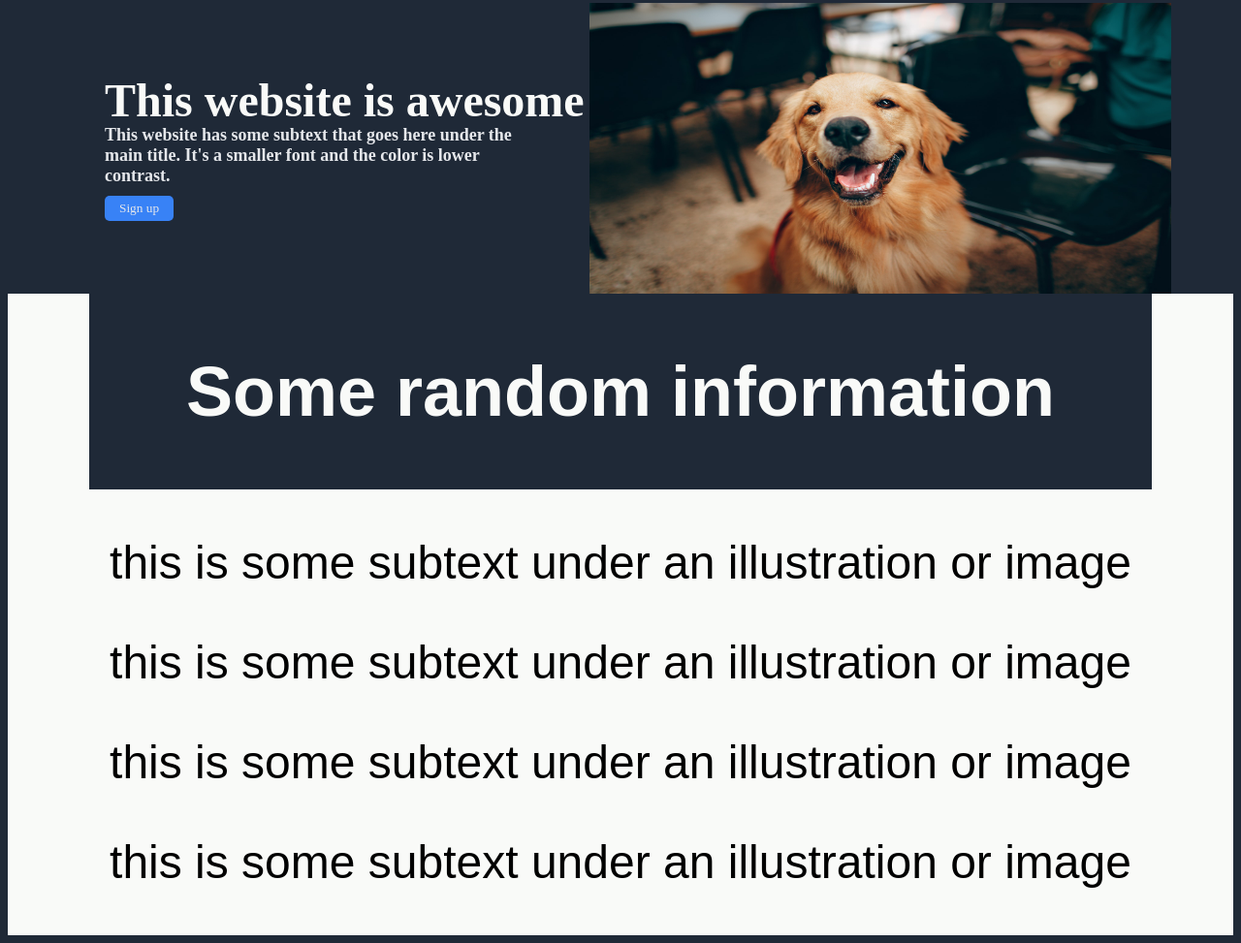
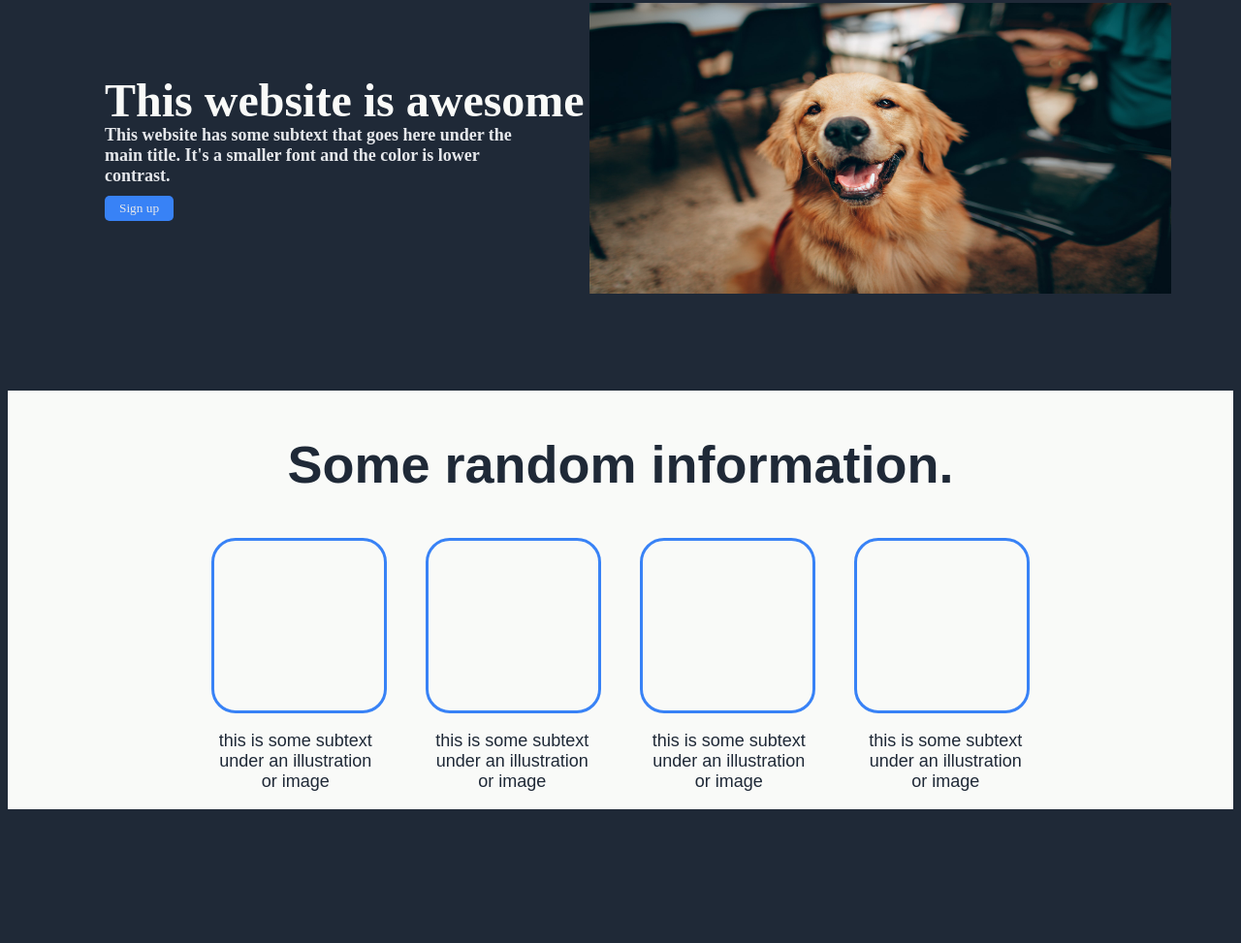
Before and after one commit to VladSava16/Landing_Page, a plain HTML site: page index.html in a window 1280 px wide. Shown: the part 180-1153 px from the top of the page at 97% size. After the commit the page ends 1023 px from the top, so only its background shows below. Drawn offline with Linux system fonts and the light colour scheme.

Commit message:
FINISH SECTION 3
Finished Section 3 but not done the optimal way as the text paragraphs
are not perfectly aligned with the squares but won't bother fixing it.

```diff
--- a/index.html
+++ b/index.html
@@ -28,7 +28,7 @@
     </div>
     <div class="section2">
         <div class="header">
-            <h2>Some random information</h2>
+            <h2>Some random information.</h2>
         </div>
         <div class="section2-pictures">
             <div class="section2-element"></div>
--- a/styles.css
+++ b/styles.css
@@ -32,6 +32,7 @@ ul{
     display: flex;
     justify-content: space-between;
     height: 300px;
+    margin-bottom: 100px;
 }
 .section1-text{
     display: flex;
@@ -79,4 +80,32 @@ ul{
 .section2-pictures{
     display: flex;
     justify-content: center;
+    align-items: center;
+    gap: 40px;
 }
+.section2-text{
+    display: flex;
+    align-items: center;
+    font-size: 18px;
+    color: #1f2937;
+    gap: 50px;
+    width: 844px;
+}
+.section2-text p{
+    width: 175px;
+    text-align: center;
+    margin-left: 0;
+}
+.section2 .header{
+    font-family: "araboto-bold", sans-serif;
+    font-size: 36px;
+    color: #1F2937;
+    background-color: #f9faf8;
+}
+.section2-element{
+    border: solid #3882F6;
+    height: 175px;
+    width: 175px;
+    border-radius: 25px;
+    margin-left: 0;
+}
```
